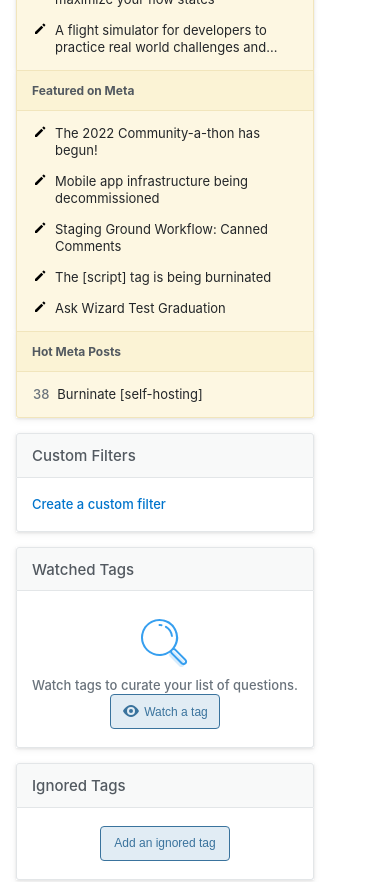
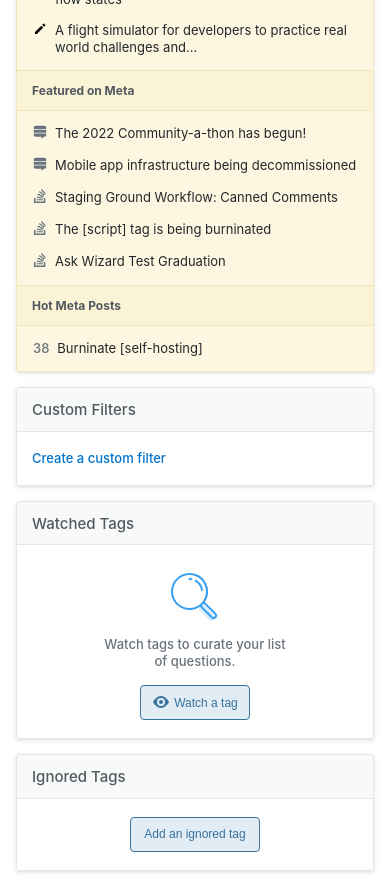
Before and after one commit to codestates-seb/seb40_pre_038, a React (Create React App) app in the folder client/: page / in a window 390 px wide. Shown: the part 3700-4582 px from the top of the page. Built offline with nearby package versions, Linux system fonts and the light colour scheme.

Commit message:
[FE] fix: sidebar 반응형 수정(1차)

```diff
--- a/client/src/components/Sidebar.js
+++ b/client/src/components/Sidebar.js
@@ -3,7 +3,7 @@ import { ButtonSblue } from './Buttons';
 
 const YellowBoxWrapper = styled.ul`
   box-sizing: border-box;
-  width: 298px;
+  width: 100%;
   margin: 0;
   padding: 0;
   display: flex;
@@ -23,7 +23,6 @@ const YellowBoxWrapper = styled.ul`
 const YellowBoxTitle = styled.li`
   list-style: none;
   box-sizing: border-box;
-  width: 298px;
   height: 41px;
   padding: 12px 15px;
   background-color: #fbf3d5;
@@ -38,7 +37,6 @@ const YellowBoxBody = styled.li`
   box-sizing: border-box;
   display: flex;
   flex-direction: column;
-  width: 298px;
   padding: 0px 16px;
   background-color: #fdf7e2;
   border-left: 1px solid #f1e5bc;
@@ -50,7 +48,6 @@ const YellowBoxBody = styled.li`
   }
   a {
     text-decoration: none;
-    width: 240px;
     color: #232629;
   }
 `;
@@ -79,17 +76,31 @@ const YellowSidebar = () => {
       <YellowBox borderTop="borderTop" title="The Overflow Blog">
         <div>
           <BodyWrapper>
-            <svg aria-hidden="true" width="14" height="14" viewBox="0 0 14 14">
+            <div>
+              <svg
+                aria-hidden="true"
+                width="14"
+                height="14"
+                viewBox="0 0 14 14"
+              >
                 <path d="m11.1 1.71 1.13 1.12c.2.2.2.51 0 .71L11.1 4.7 9.21 2.86l1.17-1.15c.2-.2.51-.2.71 0ZM2 10.12l6.37-6.43 1.88 1.88L3.88 12H2v-1.88Z"></path>
               </svg>
+            </div>
             <a href="https://stackoverflow.blog/2022/10/24/how-hardware-and-software-can-maximize-your-flow-states/?cb=1&_ga=2.128384396.1876">
               How hardware and software can maximize your flow states
             </a>
           </BodyWrapper>
           <BodyWrapper>
-            <svg aria-hidden="true" width="14" height="14" viewBox="0 0 14 14">
+            <div>
+              <svg
+                aria-hidden="true"
+                width="14"
+                height="14"
+                viewBox="0 0 14 14"
+              >
                 <path d="m11.1 1.71 1.13 1.12c.2.2.2.51 0 .71L11.1 4.7 9.21 2.86l1.17-1.15c.2-.2.51-.2.71 0ZM2 10.12l6.37-6.43 1.88 1.88L3.88 12H2v-1.88Z"></path>
               </svg>
+            </div>
             <a href="https://stackoverflow.blog/2022/10/25/a-flight-simulator-for-developers-to-practice-real-world-challenges-and-surprises-ep-500/?cb=1&_ga=2.63952175.1876088991.1666564010-646836467.1663513134">
               A flight simulator for developers to practice real world
               challenges and...
@@ -100,41 +111,97 @@ const YellowSidebar = () => {
       <YellowBox title="Featured on Meta">
         <div>
           <BodyWrapper>
-            <svg aria-hidden="true" width="14" height="14" viewBox="0 0 14 14">
-              <path d="m11.1 1.71 1.13 1.12c.2.2.2.51 0 .71L11.1 4.7 9.21 2.86l1.17-1.15c.2-.2.51-.2.71 0ZM2 10.12l6.37-6.43 1.88 1.88L3.88 12H2v-1.88Z"></path>
+            <div>
+              <svg
+                aria-hidden="true"
+                className="svg-icon iconStackExchange"
+                width="14"
+                height="14"
+                viewBox="0 0 18 18"
+                fill="#6a737c"
+              >
+                <path d="M15 1H3a2 2 0 0 0-2 2v2h16V3a2 2 0 0 0-2-2ZM1 13c0 1.1.9 2 2 2h8v3l3-3h1a2 2 0 0 0 2-2v-2H1v2Zm16-7H1v4h16V6Z" />
               </svg>
+            </div>
             <a href="https://meta.stackexchange.com/questions/383022/the-2022-community-a-thon-has-begun?cb=1">
               The 2022 Community-a-thon has begun!
             </a>
           </BodyWrapper>
           <BodyWrapper>
-            <svg aria-hidden="true" width="14" height="14" viewBox="0 0 14 14">
-              <path d="m11.1 1.71 1.13 1.12c.2.2.2.51 0 .71L11.1 4.7 9.21 2.86l1.17-1.15c.2-.2.51-.2.71 0ZM2 10.12l6.37-6.43 1.88 1.88L3.88 12H2v-1.88Z"></path>
+            <div>
+              <svg
+                aria-hidden="true"
+                className="svg-icon iconStackExchange"
+                width="14"
+                height="14"
+                viewBox="0 0 18 18"
+                fill="#6a737c"
+              >
+                <path d="M15 1H3a2 2 0 0 0-2 2v2h16V3a2 2 0 0 0-2-2ZM1 13c0 1.1.9 2 2 2h8v3l3-3h1a2 2 0 0 0 2-2v-2H1v2Zm16-7H1v4h16V6Z" />
               </svg>
+            </div>
+
             <a href="https://meta.stackexchange.com/questions/383026/mobile-app-infrastructure-being-decommissioned?cb=1">
               Mobile app infrastructure being decommissioned
             </a>
           </BodyWrapper>
           <BodyWrapper>
-            <svg aria-hidden="true" width="14" height="14" viewBox="0 0 14 14">
-              <path d="m11.1 1.71 1.13 1.12c.2.2.2.51 0 .71L11.1 4.7 9.21 2.86l1.17-1.15c.2-.2.51-.2.71 0ZM2 10.12l6.37-6.43 1.88 1.88L3.88 12H2v-1.88Z"></path>
+            <div>
+              <svg
+                aria-hidden="true"
+                className="native svg-icon iconLogoGlyphMd"
+                width="14"
+                height="14"
+                viewBox="0 0 32 37"
+              >
+                <path d="M26 33v-9h4v13H0V24h4v9h22Z" fill="#6a737c" />
+                <path
+                  d="m21.5 0-2.7 2 9.9 13.3 2.7-2L21.5 0ZM26 18.4 13.3 7.8l2.1-2.5 12.7 10.6-2.1 2.5ZM9.1 15.2l15 7 1.4-3-15-7-1.4 3Zm14 10.79.68-2.95-16.1-3.35L7 23l16.1 2.99ZM23 30H7v-3h16v3Z"
+                  fill="#6a737c"
+                />
               </svg>
+            </div>
             <a href="https://meta.stackoverflow.com/questions/420897/staging-ground-workflow-canned-comments?cb=1">
               Staging Ground Workflow: Canned Comments
             </a>
           </BodyWrapper>
           <BodyWrapper>
-            <svg aria-hidden="true" width="14" height="14" viewBox="0 0 14 14">
-              <path d="m11.1 1.71 1.13 1.12c.2.2.2.51 0 .71L11.1 4.7 9.21 2.86l1.17-1.15c.2-.2.51-.2.71 0ZM2 10.12l6.37-6.43 1.88 1.88L3.88 12H2v-1.88Z"></path>
+            <div>
+              <svg
+                aria-hidden="true"
+                className="native svg-icon iconLogoGlyphMd"
+                width="14"
+                height="14"
+                viewBox="0 0 32 37"
+              >
+                <path d="M26 33v-9h4v13H0V24h4v9h22Z" fill="#6a737c" />
+                <path
+                  d="m21.5 0-2.7 2 9.9 13.3 2.7-2L21.5 0ZM26 18.4 13.3 7.8l2.1-2.5 12.7 10.6-2.1 2.5ZM9.1 15.2l15 7 1.4-3-15-7-1.4 3Zm14 10.79.68-2.95-16.1-3.35L7 23l16.1 2.99ZM23 30H7v-3h16v3Z"
+                  fill="#6a737c"
+                />
               </svg>
+            </div>
             <a href="https://meta.stackoverflow.com/questions/406928/the-script-tag-is-being-burninated?cb=1">
               The [script] tag is being burninated
             </a>
           </BodyWrapper>
           <BodyWrapper>
-            <svg aria-hidden="true" width="14" height="14" viewBox="0 0 14 14">
-              <path d="m11.1 1.71 1.13 1.12c.2.2.2.51 0 .71L11.1 4.7 9.21 2.86l1.17-1.15c.2-.2.51-.2.71 0ZM2 10.12l6.37-6.43 1.88 1.88L3.88 12H2v-1.88Z"></path>
+            <div>
+              <svg
+                aria-hidden="true"
+                className="native svg-icon iconLogoGlyphMd"
+                width="14"
+                height="14"
+                viewBox="0 0 32 37"
+              >
+                <path d="M26 33v-9h4v13H0V24h4v9h22Z" fill="#6a737c" />
+                <path
+                  d="m21.5 0-2.7 2 9.9 13.3 2.7-2L21.5 0ZM26 18.4 13.3 7.8l2.1-2.5 12.7 10.6-2.1 2.5ZM9.1 15.2l15 7 1.4-3-15-7-1.4 3Zm14 10.79.68-2.95-16.1-3.35L7 23l16.1 2.99ZM23 30H7v-3h16v3Z"
+                  fill="#6a737c"
+                />
               </svg>
+            </div>
+
             <a href="https://meta.stackoverflow.com/questions/421038/the-ask-wizard-2022-has-graduated?cb=1">
               Ask Wizard Test Graduation
             </a>
@@ -157,7 +224,6 @@ const YellowSidebar = () => {
 
 const GreyBoxWrapper = styled.ul`
   box-sizing: border-box;
-  width: 298px;
   margin: 15px 0px;
   padding: 0;
   display: flex;
@@ -177,7 +243,6 @@ const GreyBoxWrapper = styled.ul`
 const GreyBoxTitle = styled.li`
   list-style: none;
   box-sizing: border-box;
-  width: 298px;
   height: 44.5px;
   padding: 12px 15px;
   background-color: #f8f9f9;
@@ -191,7 +256,6 @@ const GreyBoxBody = styled.li`
   box-sizing: border-box;
   display: flex;
   flex-direction: column;
-  width: 298px;
   padding: 4px 15px;
   border-left: 1px solid #e3e6e8;
   border-right: 1px solid #e3e6e8;
@@ -211,13 +275,8 @@ const ColumnWrapper = styled.div`
   }
   p {
     color: #6a737c;
-  }
-  a {
-    text-align: left;
-    text-decoration: none;
-    color: #0074cc;
-    font-size: 13px;
-    margin: 5px 0px 5px 10px;
+    margin: 5px 0px 15px 0px;
+    width: 190px;
   }
 `;
 const RowWrapper = styled.div`
@@ -320,18 +379,18 @@ const GreySidebar = () => {
   );
 };
 
-const SidebarWrapper = styled.aside`
-  .blueLink {
-    text-decoration: none;
-    color: #0074cc;
+const GoogleAds = styled.img`
+  display: none;
+  @media screen and (min-width: 981px) {
+    //981px ~
+    display: block;
+    width: 298px;
   }
 `;
 const HotNetworkQuestions = styled.div`
   display: flex;
   flex-direction: column;
-  justify-content: flex-start;
-  width: 298px;
-  margin: 15px 0px;
+  margin: 25px 0px 5px 0px;
   a.HNQTitle {
     text-align: left;
     text-decoration: none;
@@ -340,13 +399,55 @@ const HotNetworkQuestions = styled.div`
     font-weight: 500;
   }
 `;
+const HotNetworkLinks = styled.div`
+  display: flex;
+  flex-direction: column;
+  justify-content: center;
+  margin: 14px 0px;
+  a {
+    text-align: left;
+    text-decoration: none;
+    color: #0074cc;
+    font-size: 13px;
+    margin: 5px 0px 5px 10px;
+    &:hover {
+      color: #379fef;
+    }
+  }
+`;
+
+const RecentQuestionsFeed = styled.div`
+  display: flex;
+  span {
+    margin-left: 5px;
+    font-size: 14px;
+    cursor: pointer;
+    color: #0074cc;
+    &:hover {
+      color: #379fef;
+    }
+  }
+`;
+const SidebarWrapper = styled.aside`
+  .blueLink {
+    text-decoration: none;
+    color: #0074cc;
+    &:hover {
+      color: #379fef;
+    }
+  }
+  @media screen and (min-width: 981px) {
+    //981px ~
+    width: 298px;
+  }
+`;
 
 const Sidebar = () => {
   return (
     <SidebarWrapper>
       <YellowSidebar />
       <GreySidebar />
-      <img
+      <GoogleAds
         src="https://tpc.googlesyndication.com/simgad/3248856506927570682"
         alt="stack overflow ads"
       />
@@ -357,7 +458,7 @@ const Sidebar = () => {
         >
           Hot Network Questions
         </a>
-        <ColumnWrapper>
+        <HotNetworkLinks>
           <a href="https://travel.stackexchange.com/questions/177141/how-do-you-estimate-value-of-jewelry-for-travel-declaration">
             How do you estimate value of jewelry for travel declaration?
           </a>
@@ -444,8 +545,25 @@ const Sidebar = () => {
             How to leave only rows satisfying a particular condition from a
             table?
           </a>
-        </ColumnWrapper>
+        </HotNetworkLinks>
       </HotNetworkQuestions>
+      <RecentQuestionsFeed>
+        <div>
+          <svg
+            aria-hidden="true"
+            className="fc-orange-400 svg-icon iconRss"
+            width="18"
+            height="18"
+            viewBox="0 0 18 18"
+          >
+            <path
+              d="M3 1a2 2 0 0 0-2 2v12c0 1.1.9 2 2 2h12a2 2 0 0 0 2-2V3a2 2 0 0 0-2-2H3Zm0 1.5c6.9 0 12.5 5.6 12.5 12.5H13C13 9.55 8.45 5 3 5V2.5Zm0 5c4.08 0 7.5 3.41 7.5 7.5H8c0-2.72-2.28-5-5-5V7.5Zm0 5c1.36 0 2.5 1.14 2.5 2.5H3v-2.5Z"
+              fill="#F48024"
+            ></path>
+          </svg>
+        </div>
+        <span>Recent questions feed</span>
+      </RecentQuestionsFeed>
     </SidebarWrapper>
   );
 };
```
Lines whose indentation alone changed are shown as unchanged.
